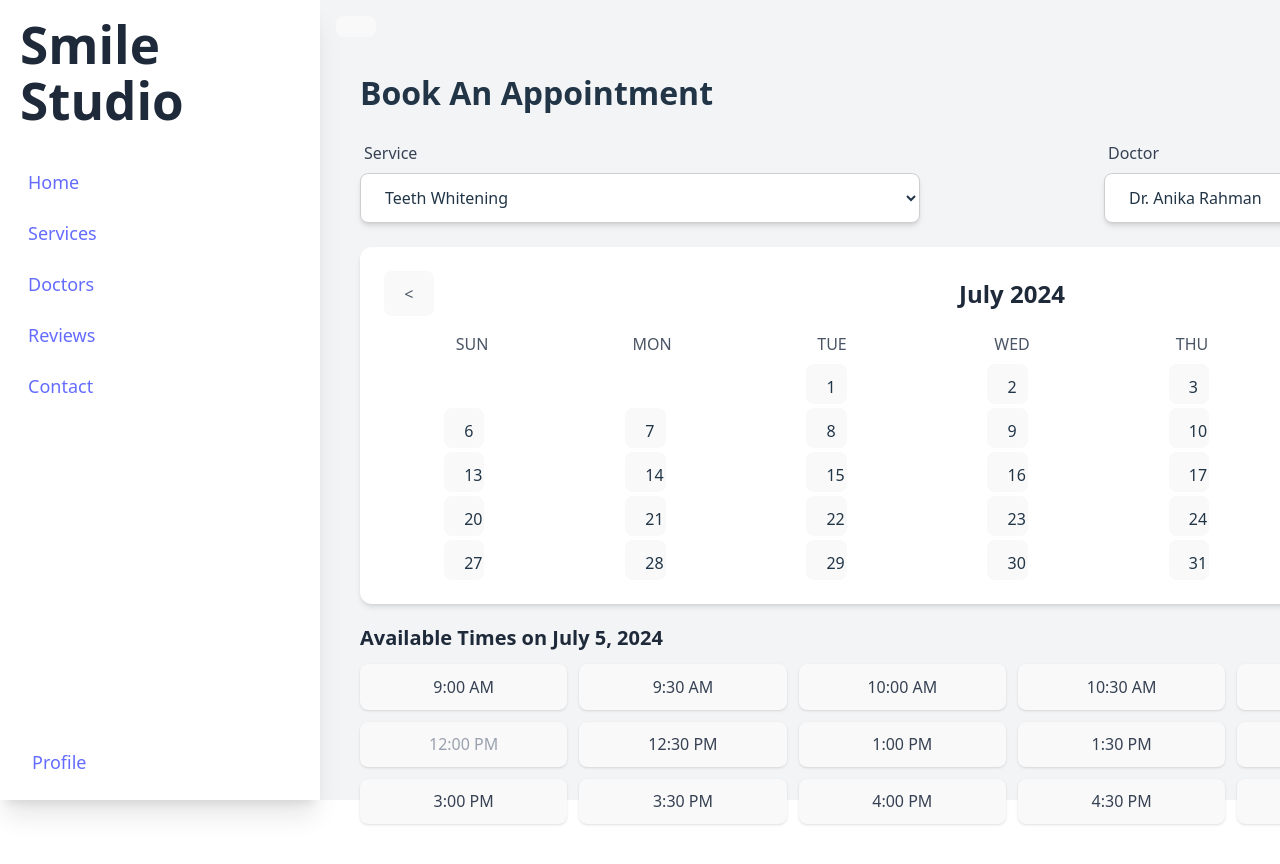
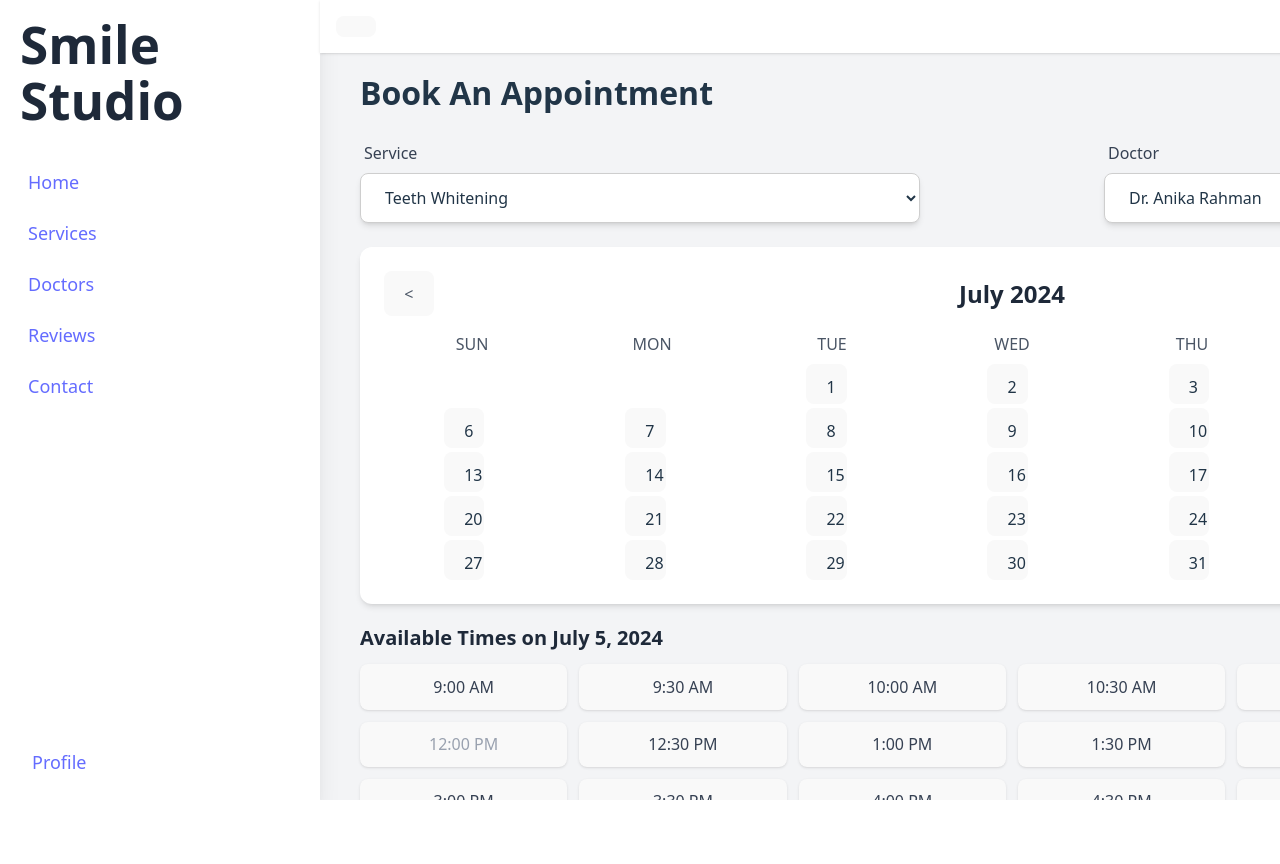
Before and after one commit to partha-sharma/assignment-sd, a React (Vite) app in the folder smile-studio-react/: page / in a window 1280 px wide. Shown: the top 864 px of the page. After the commit the page ends 800 px from the top, so only its background shows below. Built offline with nearby package versions, Linux system fonts and the light colour scheme.

Commit message:
refactor: Move sidebar and toggle button to a persistent AppLayout

```diff
--- a/smile-studio-react/src/App.jsx
+++ b/smile-studio-react/src/App.jsx
@@ -4,7 +4,6 @@ import Sidebar from './components/Sidebar';
 import HomePage from './pages/HomePage';
 import ServicesPage from './pages/ServicesPage';
 import DoctorsPage from './pages/DoctorsPage';
-// A placeholder for the services page we will create soon
 
 
 // The AppLayout component will contain our shared UI (like the sidebar)
@@ -17,12 +16,27 @@ function AppLayout() {
 
   return (
     <div className="h-screen flex bg-gray-100 font-sans">
+      {/* The sidebar is rendered conditionally based on state */}
       {isSidebarOpen && <Sidebar />}
-      {/* The Outlet component renders the current page (e.g., HomePage) */}
-      <Outlet context={{ toggleSidebar }} />
+
+      {/* This wrapper will contain the toggle button AND the page content */}
+      <main className="flex-1 flex flex-col">
+        {/* We moved the header with the toggle button HERE */}
+        <header className="p-4 flex items-center bg-white shadow-sm">
+          <button onClick={toggleSidebar} className="p-2 rounded-md hover:bg-gray-200">
+            <i className="fa-solid fa-bars text-xl text-gray-700"></i>
+          </button>
+        </header>
+
+        {/* The Outlet now renders the page content below the header */}
+        <div className="flex-1 overflow-y-auto">
+          <Outlet />
+        </div>
+      </main>
     </div>
   );
 }
+
 
 // The main App component now only handles routing
 function App() {
--- a/smile-studio-react/src/pages/HomePage.jsx
+++ b/smile-studio-react/src/pages/HomePage.jsx
@@ -1,20 +1,9 @@
 import React from 'react';
-import { useOutletContext } from 'react-router-dom';
 
 function HomePage() {
-  const { toggleSidebar } = useOutletContext();
 
   return (
     // <!-- Main content -->
-
-    <div className="flex-1 flex flex-col">
-      {/* Header with the button */}
-      <header className="p-4 flex items-center">
-        {/* 2. Add the button with an onClick event */}
-        <button onClick={toggleSidebar} className="p-2 rounded-md hover:bg-gray-200">
-           <i className="fa-solid fa-bars text-2xl"></i> {/* FontAwesome menu icon */}
-        </button>
-      </header>
 
 
 
@@ -198,7 +187,7 @@ function HomePage() {
         </div>
       </section>
     </section>
-    </div>
+
   );
 }
 
```
